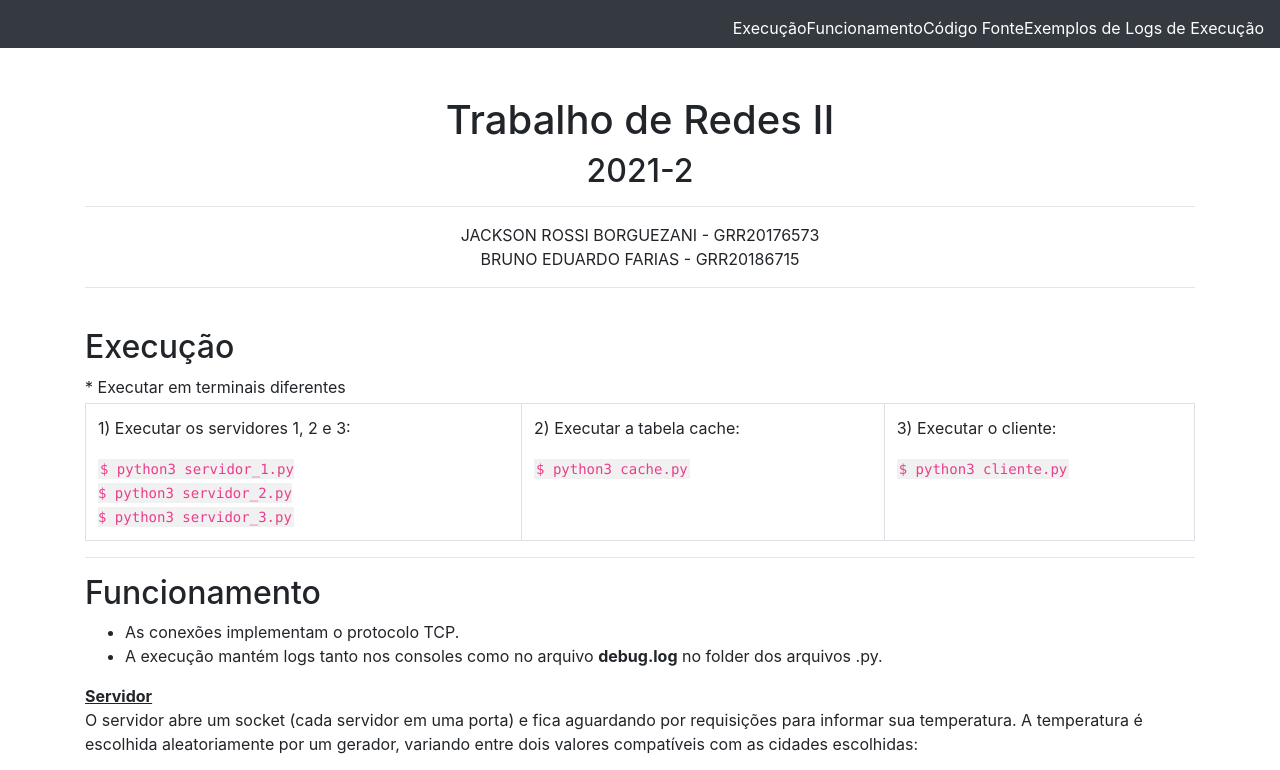
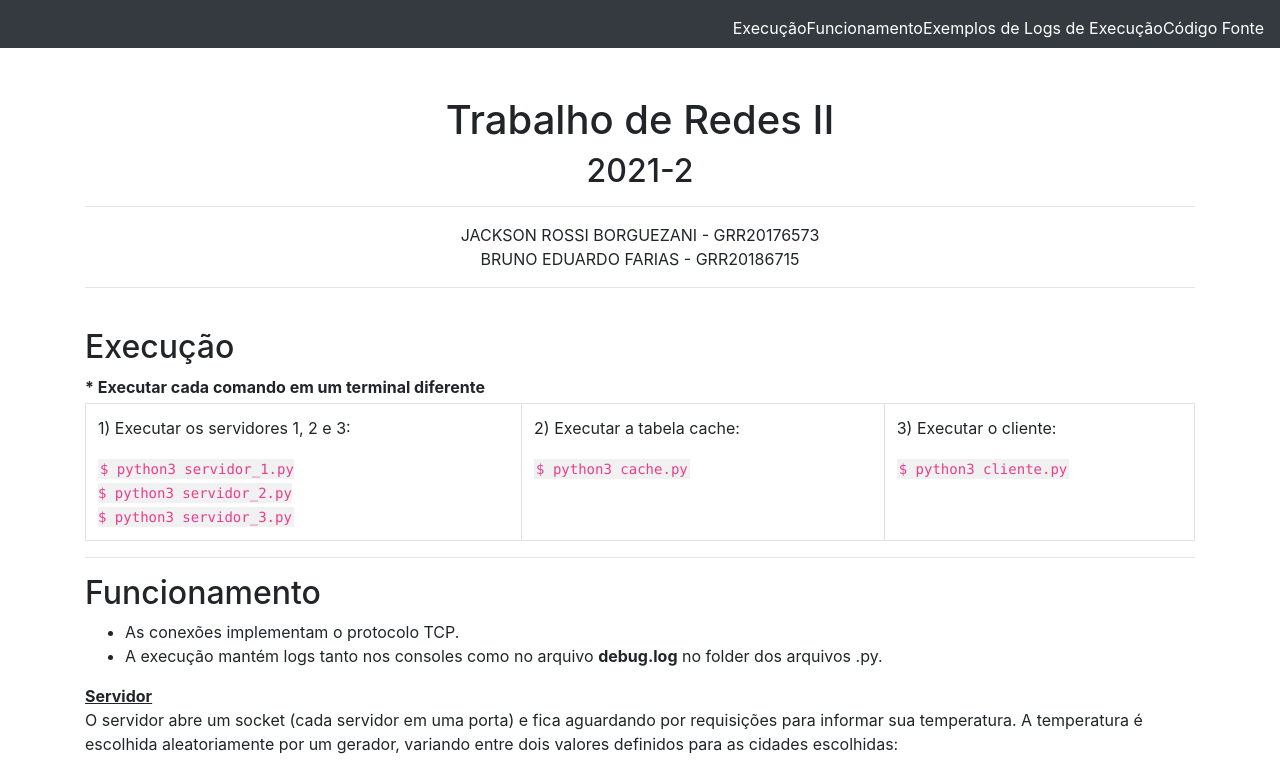
Before and after one commit to jacksonrossi/redes-2, a plain HTML site: page index.html in a window 1280 px wide. Shown: the top 770 px of the page. Drawn offline with nearby package versions, Linux system fonts and the light colour scheme; some packages are replaced by stand-ins of ours; a script that the page names is missing; a web font is replaced by a local one.

Commit message:
mais ajustes relatório

```diff
--- a/index.html
+++ b/index.html
@@ -55,10 +55,10 @@
 					<a href="#funcionamento" class="text-white">Funcionamento</a>
 				</li>
 				<li class="nav-item mt-2">
-					<a href="#codigoFonte" class="text-white">Código Fonte</a>
+					<a href="#exemplosExecucao" class="text-white">Exemplos de Logs de Execução</a>
 				</li>
 				<li class="nav-item mt-2">
-					<a href="#exemplosExecucao" class="text-white">Exemplos de Logs de Execução</a>
+					<a href="#codigoFonte" class="text-white">Código Fonte</a>
 				</li>
 			</ul>
 		</div>
@@ -77,7 +77,9 @@
 		<section id="execucao">
 			<h2>Execução</h2>
 			<p class="mb-1">
-				* Executar em terminais diferentes
+				<b>
+					* Executar cada comando em um terminal diferente
+				</b>
 			</p>
 			<table class="table table-bordered">
 				<tbody>
@@ -114,7 +116,7 @@
 			<div>
 				<u><b>Servidor</b></u>
 				<p>
-					O servidor abre um socket (cada servidor em uma porta) e fica aguardando por requisições para informar sua temperatura. A temperatura é escolhida aleatoriamente por um gerador, variando entre dois valores compatíveis com as cidades escolhidas:
+					O servidor abre um socket (cada servidor em uma porta) e fica aguardando por requisições para informar sua temperatura. A temperatura é escolhida aleatoriamente por um gerador, variando entre dois valores definidos para as cidades escolhidas:
 					<table class="table table-bordered table-stripped text-center">
 						<thead>
 							<th>Nome da Cidade</th>
```
